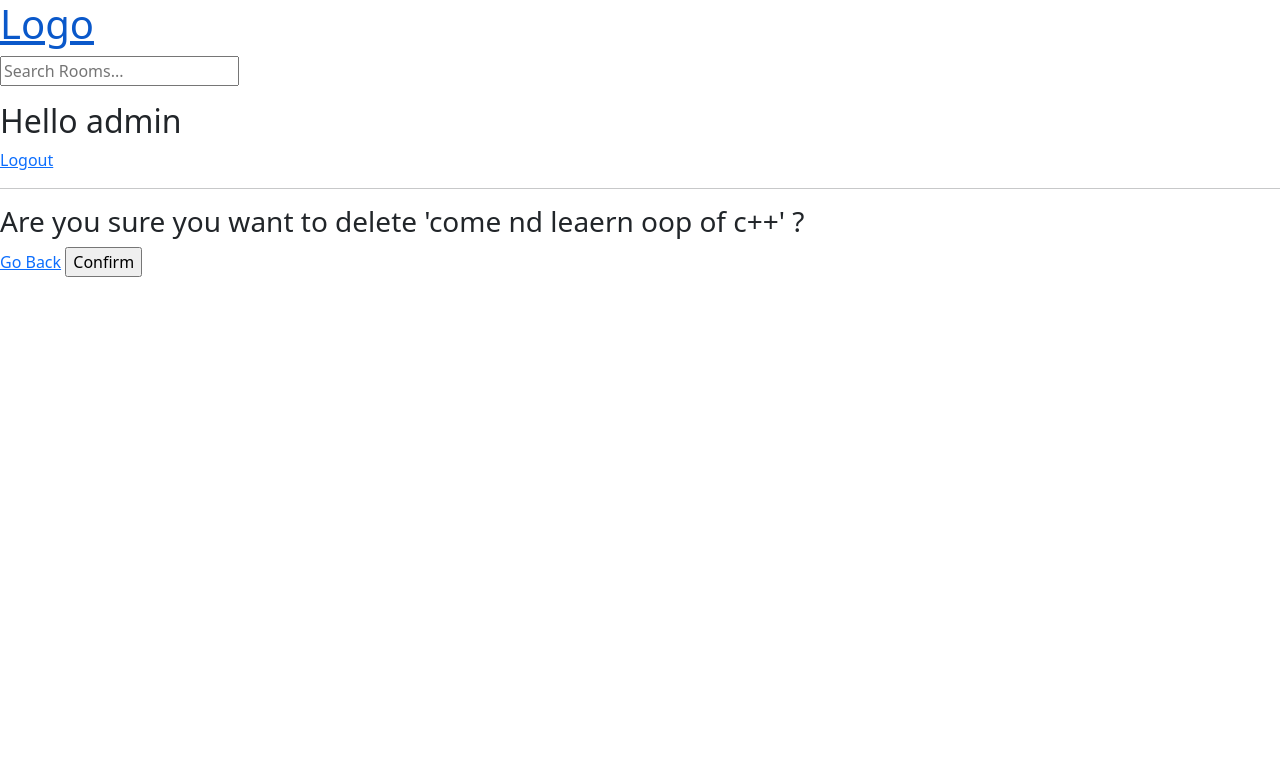
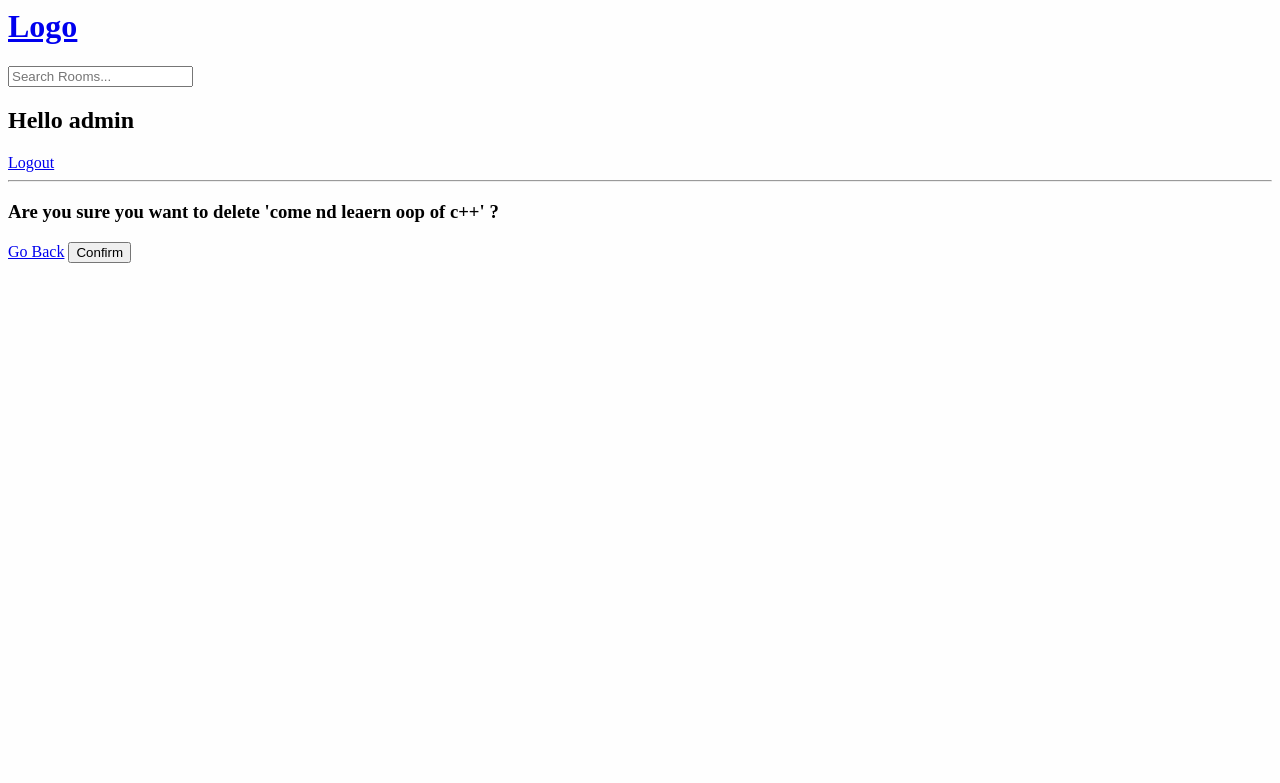
Before and after one commit to store-future/study_web, a Django app: page /delete-room/11 in a window 1280 px wide. Shown: the top 783 px of the page. Run offline with Django 4.2, Linux system fonts and the light colour scheme; a user stored in the database is signed in; data comes from the database, SQL or seed files in the repository; both versions use the stored data as it was after the commit.

Commit message:
do setup for  static dirs settings
1- stop displaying  host and participants
    on  create-room page
2- add static directory

```diff
--- a/Study/settings/settings.py
+++ b/Study/settings/settings.py
@@ -117,6 +117,9 @@ USE_TZ = True
 # https://docs.djangoproject.com/en/4.2/howto/static-files/
 
 STATIC_URL = 'static/'
+STATICFILES_DIRS=[
+    BASE_DIR / 'static'
+]
 
 # Default primary key field type
 # https://docs.djangoproject.com/en/4.2/ref/settings/#default-auto-field
--- /dev/null
+++ b/Study/static/styles/main.css
@@ -0,0 +1,3 @@
+body {
+    background-color: rgb(254, 254, 254);
+}
--- a/Study/templates/main.html
+++ b/Study/templates/main.html
@@ -1,14 +1,19 @@
 
+{% load static %}
 <html>
+
+
     <head>
         <meta charset="utf-8">
         <meta http-equiv="X-UA-Compatible" content="IE=edge">
         <title></title>
         <meta name="description" content="">
         <meta name="viewport" content="width=device-width, initial-scale=1">
-        <link rel="stylesheet" href="">
-        <link href="https://cdn.jsdelivr.net/npm/bootstrap@5.3.0/dist/css/bootstrap.min.css" rel="stylesheet" integrity="sha384-9ndCyUaIbzAi2FUVXJi0CjmCapSmO7SnpJef0486qhLnuZ2cdeRhO02iuK6FUUVM" crossorigin="anonymous">
+        <link rel="stylesheet"  href="{% static 'styles/main.css' %}">
+        {% comment %} <link href="https://cdn.jsdelivr.net/npm/bootstrap@5.3.0/dist/css/bootstrap.min.css" rel="stylesheet" integrity="sha384-9ndCyUaIbzAi2FUVXJi0CjmCapSmO7SnpJef0486qhLnuZ2cdeRhO02iuK6FUUVM" crossorigin="anonymous"> {% endcomment %}
     </head>
+
+
     <body>
 
     {% include 'nav.html'%}
@@ -29,5 +34,6 @@
      {% endblock content%}
     <script src="https://cdn.jsdelivr.net/npm/bootstrap@5.3.0/dist/js/bootstrap.bundle.min.js" integrity="sha384-geWF76RCwLtnZ8qwWowPQNguL3RmwHVBC9FhGdlKrxdiJJigb/j/68SIy3Te4Bkz" crossorigin="anonymous"></script>
     <script src="" async defer></script>
-    </body>
+   </body>
+
 </html>
```
Also changed, not shown: Study/db.sqlite3, 14 other files.
